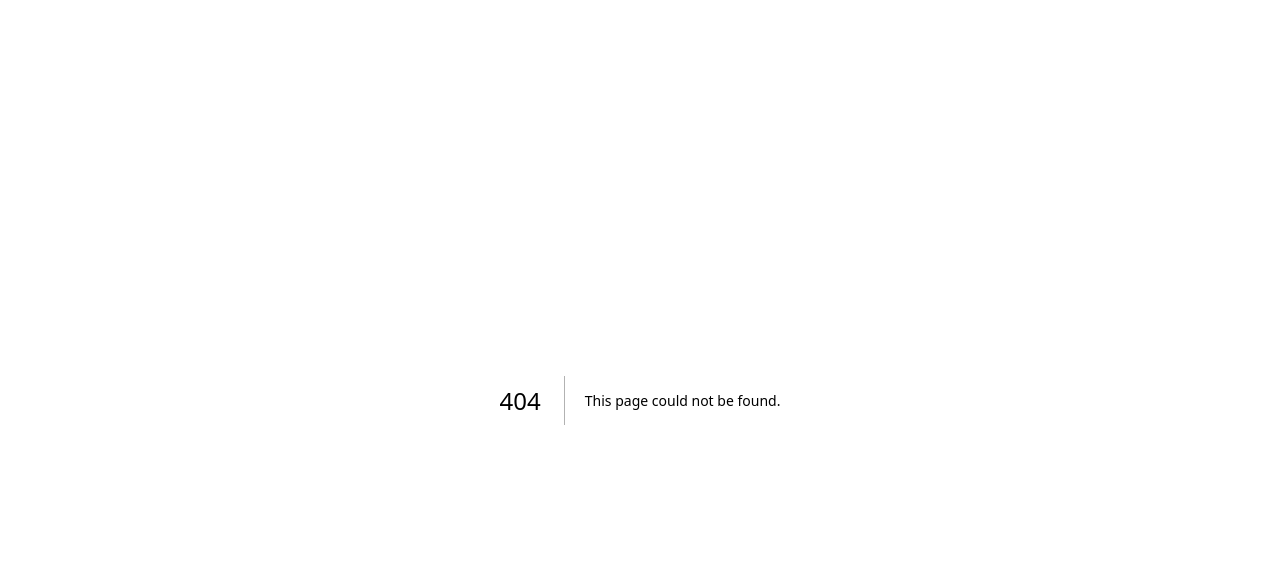
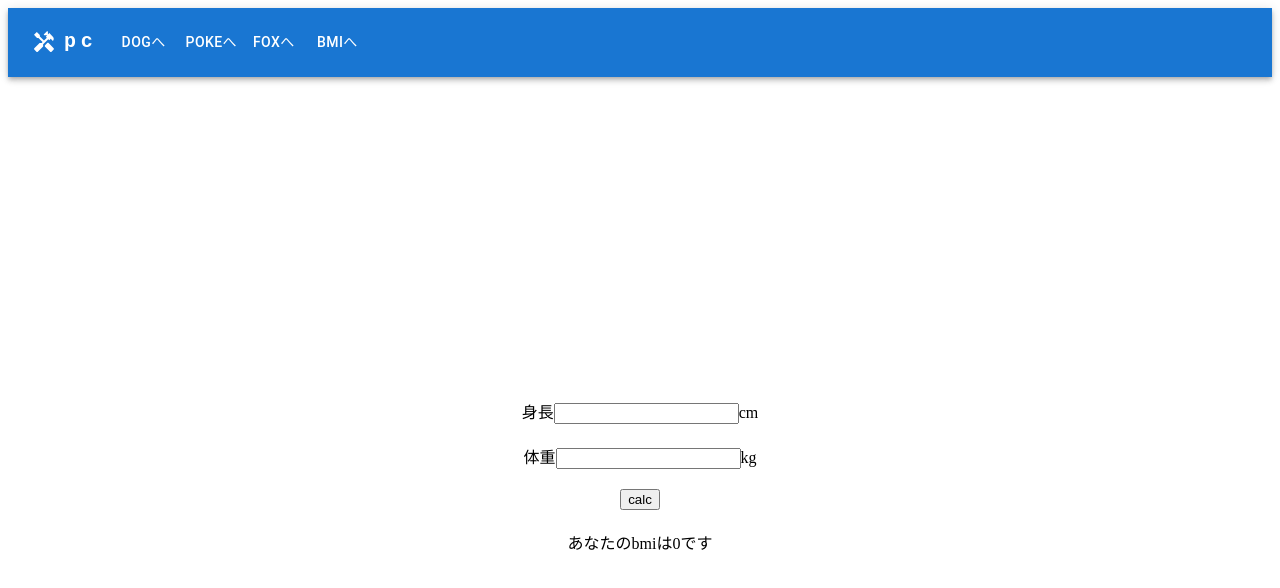
Before and after one commit to mizugame634978/vercel_test, a Next.js app: page /bmi in a window 1280 px wide. Before the commit this address had no page. Shown: the top 588 px of the page. Built offline with nearby package versions, Linux system fonts and the light colour scheme; a web font is replaced by a local one.

Commit message:
bmi雛形はできた

```diff
--- a/Components/ResponsiveAppBar.tsx
+++ b/Components/ResponsiveAppBar.tsx
@@ -16,7 +16,7 @@ import Link from "next/link";//他のページに遷移
 import HandymanIcon from '@mui/icons-material/Handyman';//toolの絵文字
 
 
-const pages = ['dog','poke', 'hoge'];//アプリケーションバー内のメニューに表示するページのリスト
+const pages = ['dog','poke', 'fox','bmi'];//アプリケーションバー内のメニューに表示するページのリスト
 
 
 export function ResponsiveAppBar() {
--- /dev/null
+++ b/pages/bmi.tsx
@@ -0,0 +1,54 @@
+//next arrow functionでnaf + tab
+import styles from "./index.module.css";
+import { GetServerSideProps } from "next";
+import { useState } from "react";
+import { ResponsiveAppBar } from "../Components/ResponsiveAppBar";
+
+const bmi = () => {
+  const [bmi, setBmi] = useState(0);
+  const [height, setHeight] = useState(0);
+  const [weight, setWeight] = useState(0);
+  const calcBmi = () => {
+    const meters: number = height / 100;
+    console.log("meters", meters);
+    const tmp: number = weight / (meters * meters);
+    const tmp2: number = Number(tmp.toFixed(2));
+    setBmi(tmp2);
+  };
+  const handleSubmit = (e) => {
+    setHeight(e.target.value);
+    console.log("height", e.target.value);
+  };
+  const handleSubmit2 = (e) => {
+    setWeight(e.target.value);
+    console.log("weight", e.target.value);
+  };
+
+  return (
+    <div>
+      <ResponsiveAppBar />
+      <div className={styles.page}>
+        <div className="inputForm">
+          <form>
+            {/*サブミット状態の中身を処理する  */}
+            身長
+            <input type="text" onChange={handleSubmit} />
+            cm
+          </form>
+        </div>
+        <div className="inputForm">
+          <form>
+            体重
+            {/*サブミット状態の中身を処理する  */}
+            <input type="text" onChange={handleSubmit2} />
+            kg
+          </form>
+        </div>
+        <button onClick={calcBmi}>calc</button>
+        <div>あなたのbmiは{bmi}です</div>
+      </div>
+    </div>
+  );
+};
+
+export default bmi;
--- a/pages/hoge.tsx
+++ b/pages/fox.tsx
@@ -1,4 +1,4 @@
-import { log } from "console";
+// import { log } from "console";
 import { NextPage } from "next";
 import { useEffect, useState } from "react";
 import { ResponsiveAppBar } from "../Components/ResponsiveAppBar";
```
Also changed, not shown: 1 other file (tests, documents, lock files or other folders).
